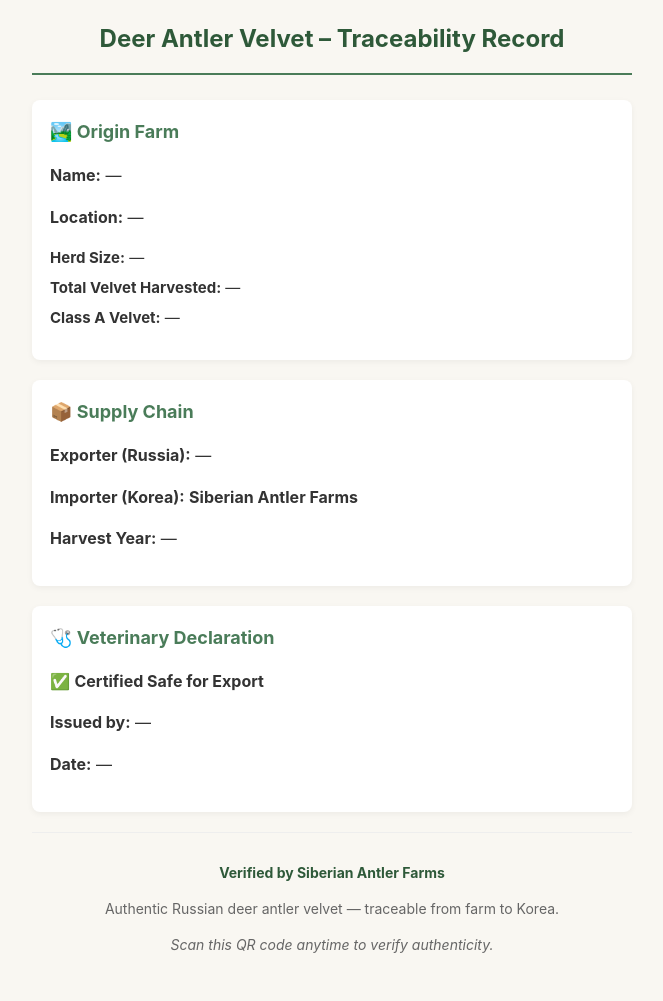
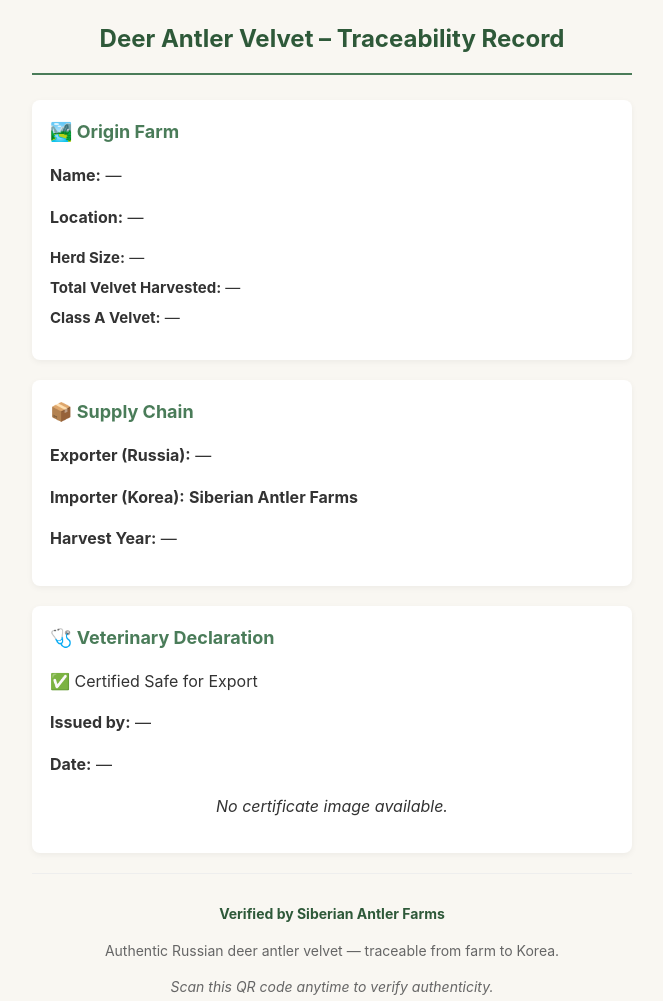
Before and after one commit to dimitrypopov-lang/siberian-antler-farms, a plain HTML site: page index.html in a window 1280 px wide. Shown: the whole page, without its empty margins (308-971 px from the left). Drawn offline with Linux system fonts and the light colour scheme.

Commit message:
Update index.html

```diff
--- a/index.html
+++ b/index.html
@@ -101,7 +101,7 @@
       </div>
 
       <div class="images" id="farm-images">
-        <!-- Farm images will be inserted here -->
+        <!-- Farm images -->
       </div>
     </div>
 
@@ -118,7 +118,7 @@
       <p><strong id="vet-issued-label">Issued by:</strong> <span id="vet-authority">—</span></p>
       <p><strong id="vet-date-label">Date:</strong> <span id="vet-date">—</span></p>
       <div class="vet-cert" id="vet-cert-image">
-        <!-- Vet cert image will appear here -->
+        <!-- Vet cert -->
       </div>
     </div>
 
@@ -130,11 +130,9 @@
   </div>
 
   <script>
-    // Detect user language
     const userLang = (navigator.language || navigator.userLanguage).toLowerCase();
     const isKorean = userLang.startsWith('ko');
 
-    // Translation object
     const translations = {
       en: {
         pageTitle: "Deer Antler Velvet – Traceability Record",
@@ -178,7 +176,6 @@
       }
     };
 
-    // Apply translation
     const t = isKorean ? translations.ko : translations.en;
     document.getElementById('page-title').textContent = t.pageTitle;
     document.getElementById('farm-section-title').textContent = t.farmSection;
@@ -199,46 +196,68 @@
     document.getElementById('tagline').textContent = t.tagline;
     document.getElementById('scan-note').textContent = t.scanNote;
 
-    // URL parameter parser
-    function getUrlParam(name) {
+    // Safe URL parser — no decodeURIComponent for images
+    function getParam(name) {
       const urlParams = new URLSearchParams(window.location.search);
       return urlParams.get(name) || '—';
     }
 
-    // Display dynamic data
-    document.getElementById('farm-name').textContent = decodeURIComponent(getUrlParam('farm') || '—');
-    document.getElementById('farm-location').textContent = decodeURIComponent(getUrlParam('location') || '—');
-    document.getElementById('exporter').textContent = decodeURIComponent(getUrlParam('exporter') || '—');
-    document.getElementById('harvest-year').textContent = getUrlParam('year') || '—';
-    document.getElementById('vet-authority').textContent = decodeURIComponent(getUrlParam('vet') || '—');
-    document.getElementById('vet-date').textContent = getUrlParam('vetdate') || '—');
+    // Text fields (safe decode)
+    function safeText(val) {
+      if (val === '—') return val;
+      try {
+        return decodeURIComponent(val.replace(/\+/g, ' '));
+      } catch (e) {
+        return val;
+      }
+    }
 
-    // New: Farm metrics
-    document.getElementById('herd-size').textContent = getUrlParam('herd') !== '—' ? getUrlParam('herd') + (isKorean ? ' 마리' : ' deer') : '—';
-    document.getElementById('total-kg').textContent = getUrlParam('totalkg') !== '—' ? getUrlParam('totalkg') + ' kg' : '—';
-    document.getElementById('class-a').textContent = getUrlParam('classa') !== '—' ? getUrlParam('classa') + ' kg' : '—';
+    // Get values
+    const farm = safeText(getParam('farm'));
+    const loc = safeText(getParam('location'));
+    const exp = safeText(getParam('exporter'));
+    const year = getParam('year');
+    const vetAuth = safeText(getParam('vet'));
+    const vetDate = getParam('vetdate');
+    const herd = getParam('herd');
+    const totalkg = getParam('totalkg');
+    const classa = getParam('classa');
+    const imgs = getParam('imgs');
+    const vetimg = getParam('vetimg');
 
-    // Load farm images (up to 3)
-    const imgUrls = getUrlParam('imgs');
-    const imgContainer = document.getElementById('farm-images');
-    if (imgUrls && imgUrls !== '—') {
-      const urls = imgUrls.split(',').slice(0, 3);
-      imgContainer.innerHTML = '';
-      urls.forEach(url => {
-        const img = document.createElement('img');
-        img.src = url.trim();
-        img.alt = isKorean ? "농장 사진" : "Farm image";
-        imgContainer.appendChild(img);
+    // Update text
+    document.getElementById('farm-name').textContent = farm;
+    document.getElementById('farm-location').textContent = loc;
+    document.getElementById('exporter').textContent = exp;
+    document.getElementById('harvest-year').textContent = year;
+    document.getElementById('vet-authority').textContent = vetAuth;
+    document.getElementById('vet-date').textContent = vetDate;
+
+    // Metrics
+    document.getElementById('herd-size').textContent = herd !== '—' ? herd + (isKorean ? ' 마리' : ' deer') : '—';
+    document.getElementById('total-kg').textContent = totalkg !== '—' ? totalkg + ' kg' : '—';
+    document.getElementById('class-a').textContent = classa !== '—' ? classa + ' kg' : '—';
+
+    // Farm images — use raw URLs as-is
+    const farmImgContainer = document.getElementById('farm-images');
+    if (imgs && imgs !== '—') {
+      farmImgContainer.innerHTML = '';
+      imgs.split(',').slice(0, 3).forEach(url => {
+        if (url.trim()) {
+          const img = document.createElement('img');
+          img.src = url.trim();
+          img.alt = isKorean ? '농장 사진' : 'Farm image';
+          farmImgContainer.appendChild(img);
+        }
       });
     }
 
-    // Load vet certificate image
-    const vetImgUrl = getUrlParam('vetimg');
-    const vetImgContainer = document.getElementById('vet-cert-image');
-    if (vetImgUrl && vetImgUrl !== '—') {
-      vetImgContainer.innerHTML = `<img src="${vetImgUrl.trim()}" alt="${isKorean ? '검역 증명서' : 'Veterinary Certificate'}">`;
+    // Vet cert
+    const vetContainer = document.getElementById('vet-cert-image');
+    if (vetimg && vetimg !== '—') {
+      vetContainer.innerHTML = `<img src="${vetimg.trim()}" alt="${isKorean ? '검역 증명서' : 'Veterinary Certificate'}">`;
     } else {
-      vetImgContainer.innerHTML = '<p><em>' + (isKorean ? '증명서 이미지 없음' : 'No certificate image available.') + '</em></p>';
+      vetContainer.innerHTML = `<p><em>${isKorean ? '증명서 이미지 없음' : 'No certificate image available.'}</em></p>`;
     }
   </script>
 </body>
```
